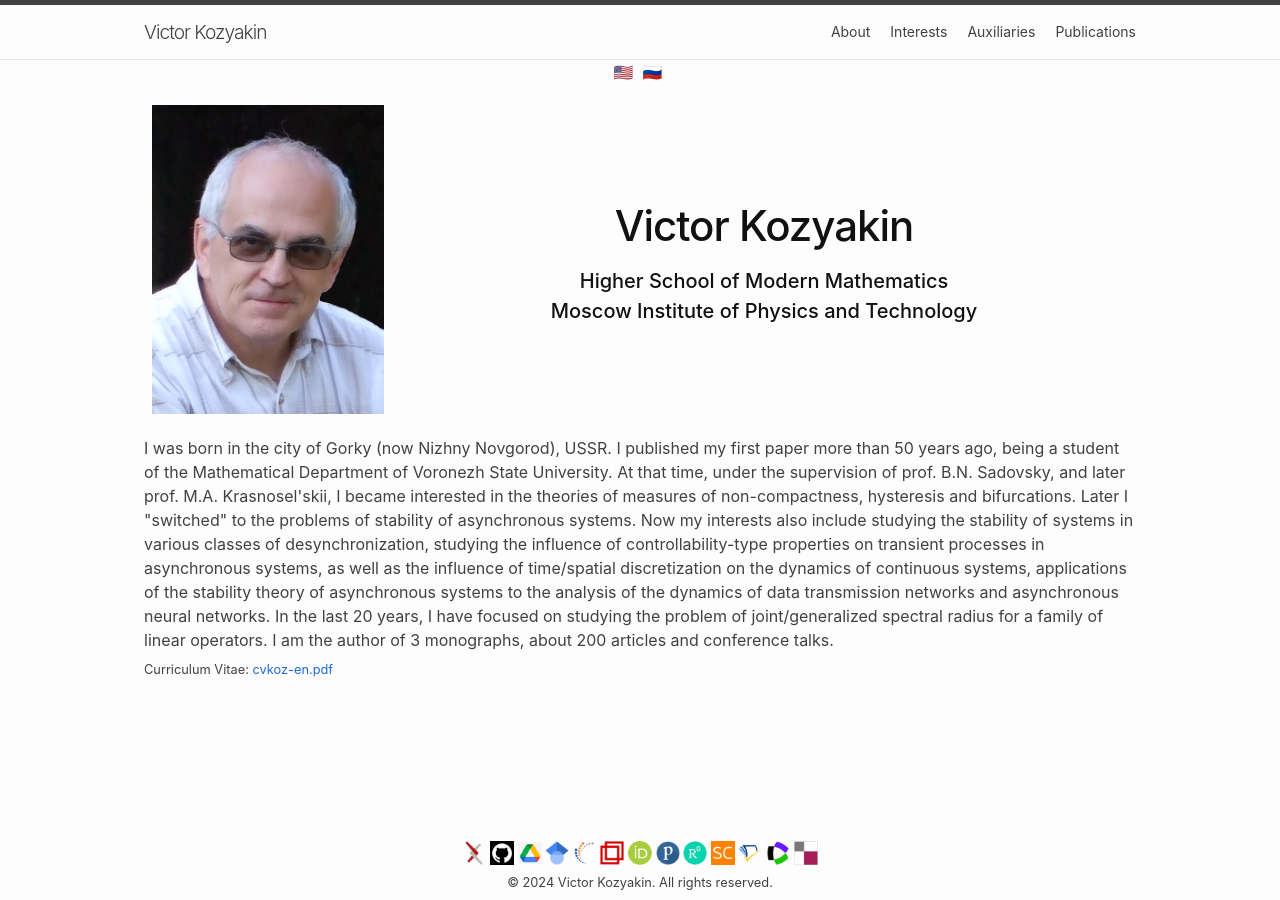
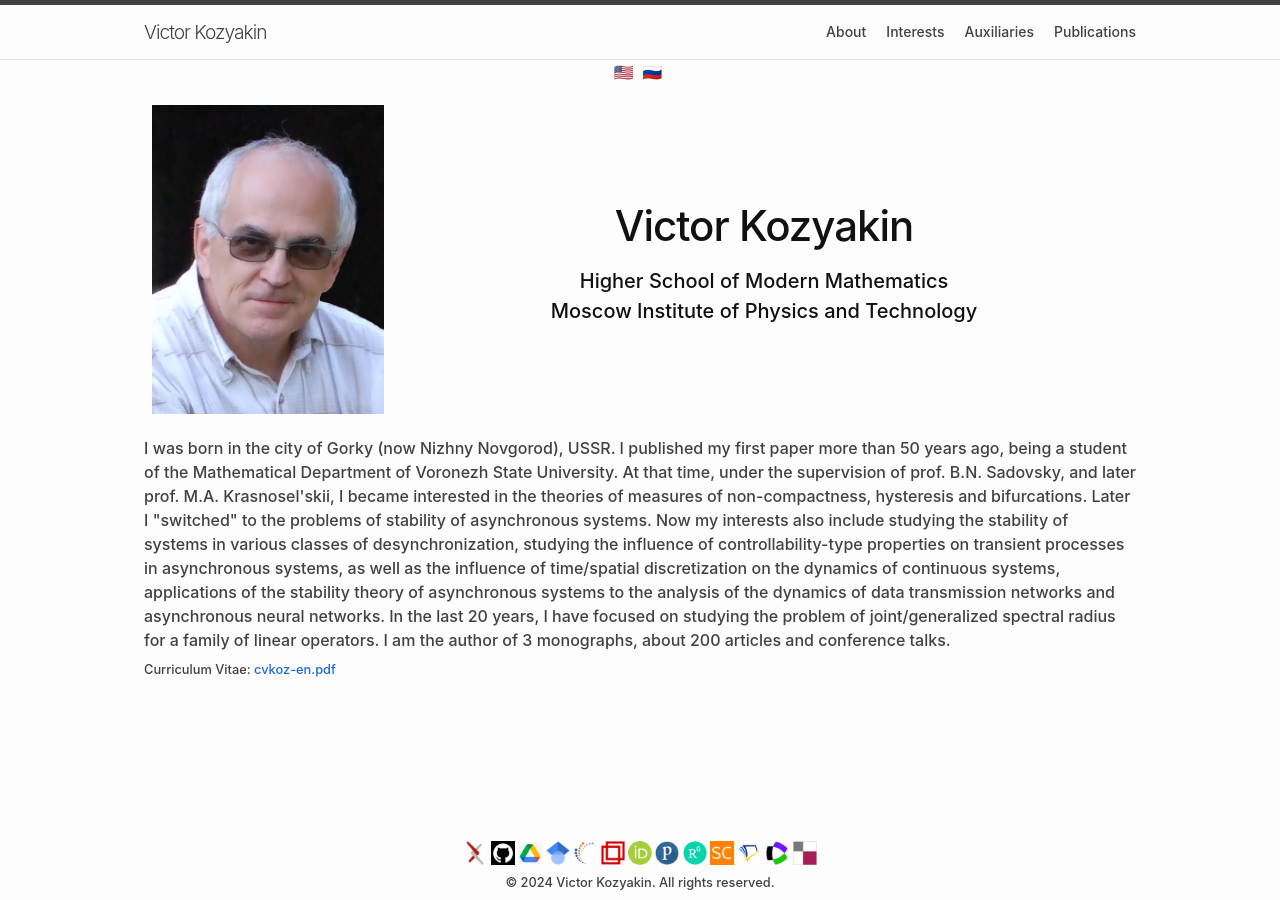
Before and after one commit to kozyakin/kozyakin.github.io, a Jekyll site: the page built from index.html, in a window 1280 px wide. Built offline with Jekyll 4.4.1, drawn with Linux system fonts in a browser that asks for light colours; emoji names are drawn with the system emoji font.

Commit message:
Update custom-variables.scss

```diff
--- a/_sass/minima/custom-variables.scss
+++ b/_sass/minima/custom-variables.scss
@@ -3,3 +3,4 @@
 $content-width:    80%;
 $spacing-unit:     16px;
 $table-zebra-color: transparent;
+$base-font-weight: 500;
```
